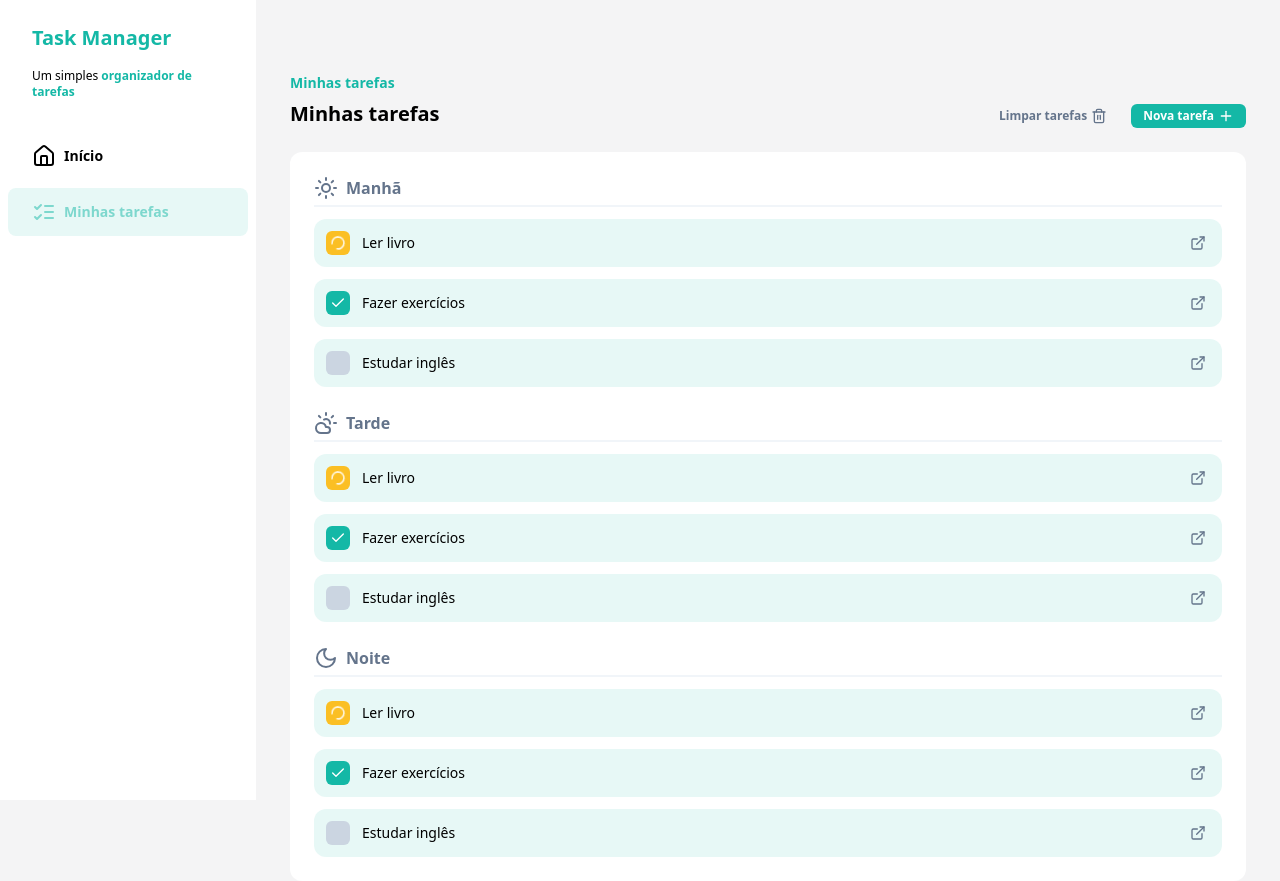
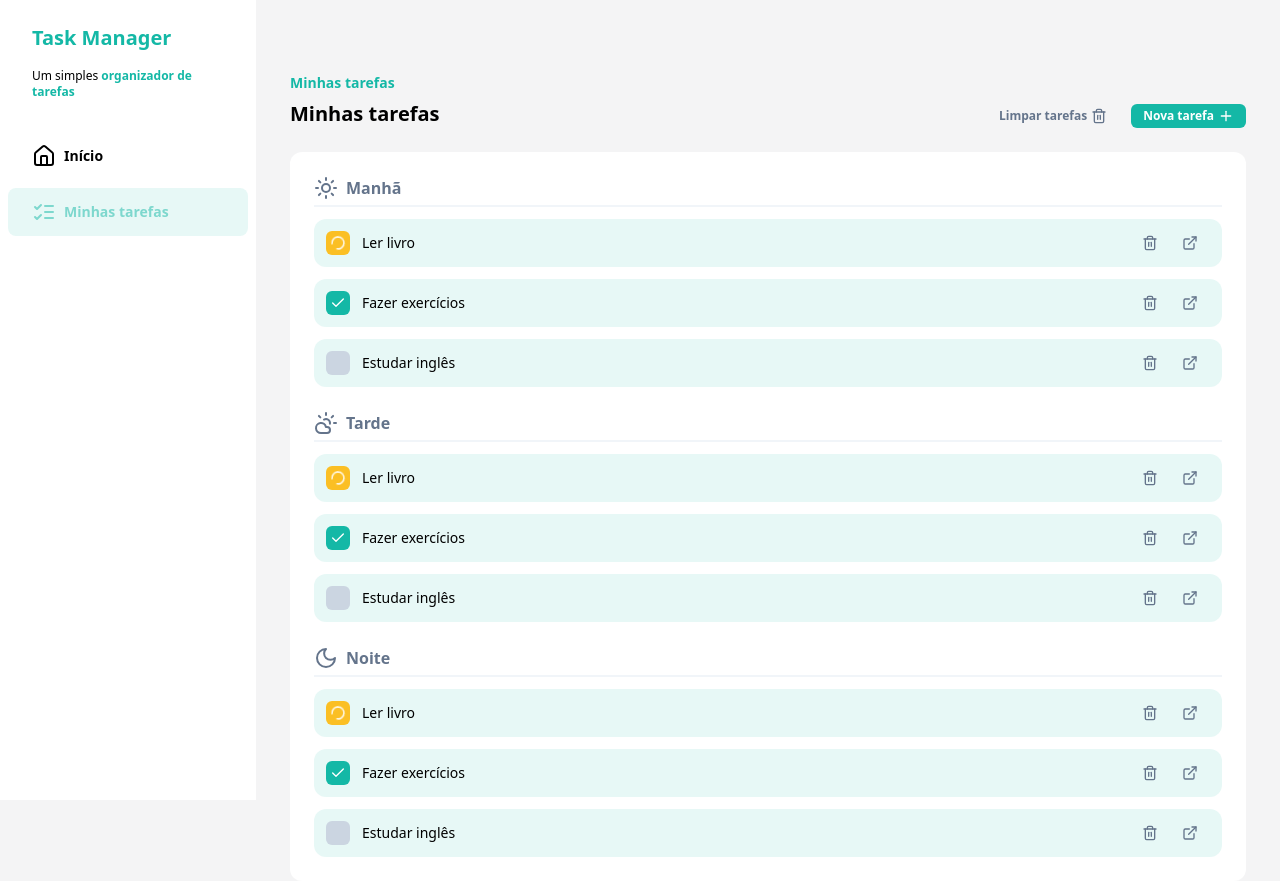
Before and after one commit to vitoralveschaves/task-manager, a React (Vite) app: page / in a window 1280 px wide. Built offline with nearby package versions, Linux system fonts and the light colour scheme.

Commit message:
feat: ensures that user delete a task

```diff
--- a/src/components/task-item.tsx
+++ b/src/components/task-item.tsx
@@ -1,11 +1,12 @@
 import { Task } from "../types/task";
-import { Check, ExternalLink, Loader2 } from "lucide-react";
+import { Check, ExternalLink, Loader2, Trash2 } from "lucide-react";
 
 interface Props {
   task: Task;
+  onDeleteClick: (taskId: number) => void;
 }
 
-const TaskItem = ({ task }: Props) => {
+const TaskItem = ({ task, onDeleteClick }: Props) => {
   const getVariantClass = () => {
     if (task.status === "completed") {
       return "bg-teal-500/10";
@@ -44,8 +45,17 @@ const TaskItem = ({ task }: Props) => {
 
         {task.title}
       </div>
-      <div>
-        <a href="#" className="block text-slate-500 transition hover:scale-110">
+      <div className="flex gap-2 text-slate-500">
+        <button
+          className="px-2 py-1 transition hover:scale-110 hover:text-red-500"
+          onClick={() => onDeleteClick(task.id)}
+        >
+          <Trash2 size={16} />
+        </button>
+        <a
+          href="#"
+          className="px-2 py-1 text-slate-500 transition hover:scale-110"
+        >
           <ExternalLink size={16} />
         </a>
       </div>
--- a/src/components/tasks.tsx
+++ b/src/components/tasks.tsx
@@ -12,8 +12,12 @@ const Tasks = () => {
   const afterTasks = tasks.filter((t) => t.period === "afternoon");
   const nightTasks = tasks.filter((t) => t.period === "night");
 
+  const handleDeleteTask = (taskId: number) => {
+    setTasks((prev) => prev.filter((t) => t.id !== taskId));
+  };
+
   return (
-    <main className="flex-1 px-[34px] py-[70px]">
+    <main className="flex flex-1 flex-col px-[34px] py-[70px]">
       <div className="flex items-end justify-between">
         <div className="space-y-[6px]">
           {" "}
@@ -35,31 +39,49 @@ const Tasks = () => {
           </Button>
         </div>
       </div>
-      <section className="mt-6 space-y-6 rounded-xl bg-white p-6">
+      <section className="mt-6 flex-1 space-y-6 rounded-xl bg-white p-6">
+        {morningTasks.length > 0 && (
           <div>
             <TaskSeparator icon={<Sun />} title={"Manhã"} />
             <div className="space-y-3">
               {morningTasks.map((task) => (
-              <TaskItem key={task.id} task={task} />
+                <TaskItem
+                  onDeleteClick={handleDeleteTask}
+                  key={task.id}
+                  task={task}
+                />
               ))}
             </div>
           </div>
+        )}
+        {afterTasks.length > 0 && (
           <div>
             <TaskSeparator icon={<CloudSun />} title={"Tarde"} />
             <div className="space-y-3">
               {afterTasks.map((task) => (
-              <TaskItem key={task.id} task={task} />
+                <TaskItem
+                  onDeleteClick={handleDeleteTask}
+                  key={task.id}
+                  task={task}
+                />
               ))}
             </div>
           </div>
+        )}
+        {nightTasks.length > 0 && (
           <div>
             <TaskSeparator icon={<Moon />} title={"Noite"} />
             <div className="space-y-3">
               {nightTasks.map((task) => (
-              <TaskItem key={task.id} task={task} />
+                <TaskItem
+                  onDeleteClick={handleDeleteTask}
+                  key={task.id}
+                  task={task}
+                />
               ))}
             </div>
           </div>
+        )}
       </section>
     </main>
   );
```
Lines whose indentation alone changed are shown as unchanged.
